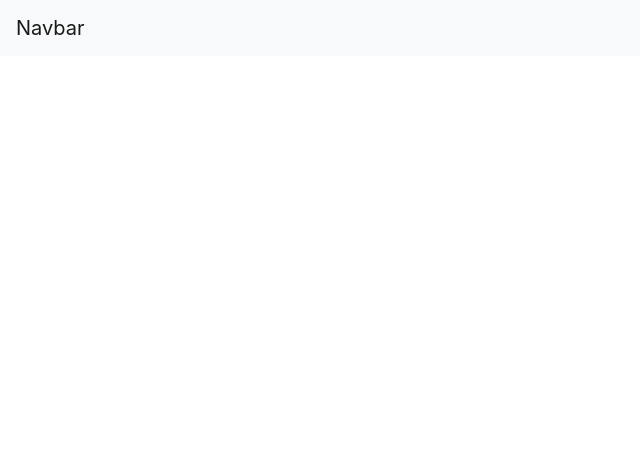
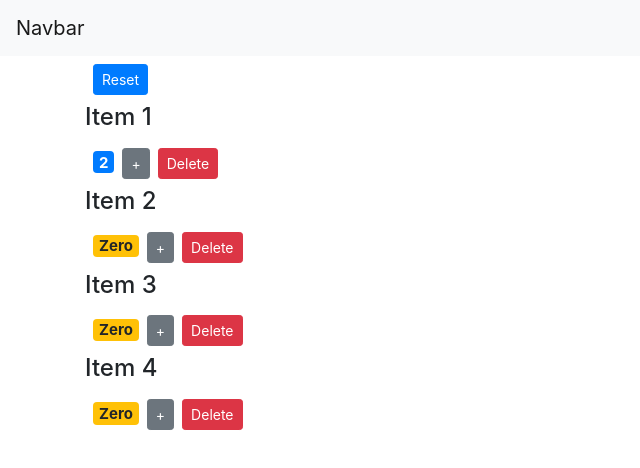
Before and after one commit to MHUS25/shopping-cart, a React (Create React App) app: page / in a window 1280 px wide. Shown: the top 468 px of the page, without its empty margins (0-640 px from the left). Built offline with nearby package versions, Linux system fonts and the light colour scheme.

Commit message:
Renders counters in a container

```diff
--- a/src/App.js
+++ b/src/App.js
@@ -6,8 +6,12 @@ import './App.css';
 class App extends Component {
   render() {
     return (
+      <div>
       <Navbar />
-
+      <main className="container">
+      <Counters />
+      </main>
+      </div>
     );
   }
 }
```
